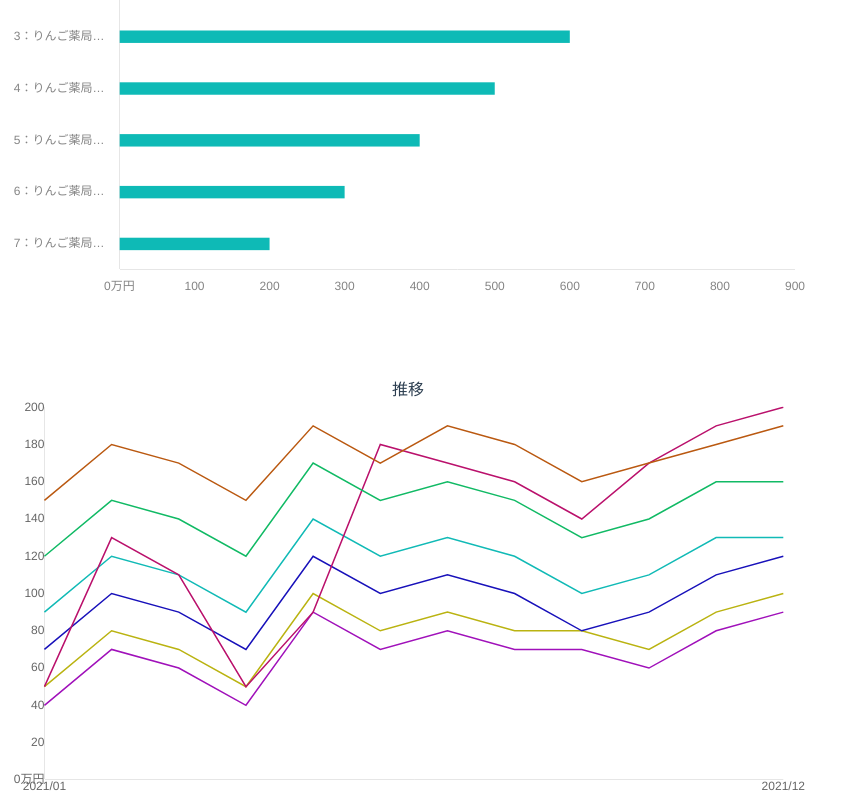
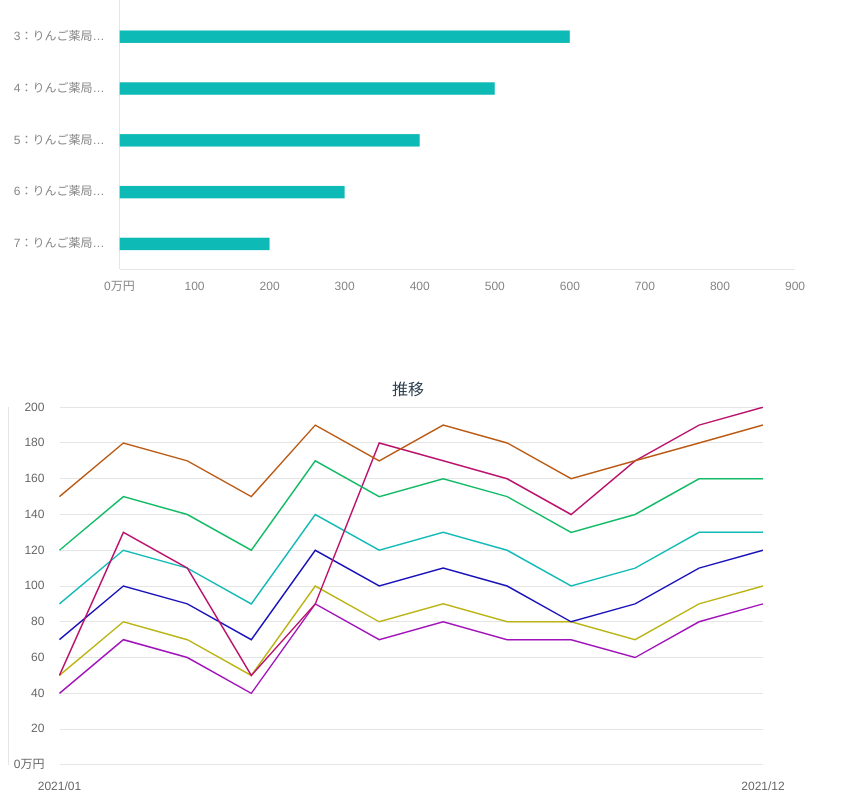
Before and after one commit to yokoyama-kenta/chart, a Vue app: page / in a window 1280 px wide. Shown: the part 184-984 px from the top of the page, without its empty margins (0-860 px from the left). Built offline with nearby package versions, Linux system fonts and the light colour scheme.

Commit message:
推移グラフデザイン調整

```diff
--- a/src/components/Chart/Transition.vue
+++ b/src/components/Chart/Transition.vue
@@ -5,7 +5,7 @@
       v-if="isLoaded"
       :chartData="{
         datasets,
-        labels
+        labels,
       }"
       :options="options"
     />
@@ -13,24 +13,24 @@
 </template>
 
 <script>
-  import axios from 'axios'
-  import LineChart from './Base/LineChart.vue'
-  import moment from 'moment'
+import axios from "axios";
+import LineChart from "./Base/LineChart.vue";
+import moment from "moment";
 
 export default {
   components: {
-      LineChart
+    LineChart,
   },
-    data () {
+  data() {
     return {
       datasets: [],
       labels: [],
-        isLoaded: false
-      }
+      isLoaded: false,
+    };
   },
-    async mounted () {
-      await this.getData()
-      this.isLoaded = true
+  async mounted() {
+    await this.getData();
+    this.isLoaded = true;
   },
   computed: {
     options() {
@@ -42,10 +42,9 @@
             {
               gridLines: {
                 color: "transparent",
-                  zeroLineColor: "#E6E6E6",
-
+                zeroLineColor: "transparent",
                 // display: false,
-                  drawTicks: false
+                drawTicks: false,
                 // drawOnChartArea: false
                 // drawBorder: false,
                 // display: false,
@@ -56,9 +55,12 @@
               ticks: {
                 beginAtZero: true,
                 callback: (value, index, values) => {
-                    return index === 0 || value === values[values.length - 1] ? moment(value).format('YYYY/MM') : ''
-                  }
-                }
+                  return index === 0 || value === values[values.length - 1]
+                    ? moment(value).format("YYYY/MM")
+                    : "";
+                },
+                padding: 15,
+              },
             },
           ],
           yAxes: [
@@ -67,81 +69,129 @@
                 color: "transparent",
                 zeroLineColor: "#E6E6E6",
                 drawOnChartArea: false,
-
                 // display: false,
                 // drawOnChartArea: false
-                  drawTicks: false
+                drawTicks: false,
                 // display: false,
                 // drawTicks: true
               },
               ticks: {
                 beginAtZero: true,
                 callback: (value, index, values) => {
-                    return value === values[values.length - 1] ? `${value}万円` : value.toLocaleString()
-                  }
-                }
+                  return value === values[values.length - 1]
+                    ? `${value}万円`
+                    : value.toLocaleString();
+                },
+                padding: 15,
+              },
             },
             {
               gridLines: {
-                  color: "transparent",
+                // color: "transparent",
                 zeroLineColor: "#E6E6E6",
-                  drawTicks: false
+                drawTicks: false,
               },
               ticks: {
-                  display: false
-                }
+                display: false,
               },
-            ]
+            },
+          ],
         },
         legend: {
-            display: false
+          display: true,
+          position: "right",
+          labels: {
+            padding: 35,
+            boxWidth: 30,
+            boxHeight: 3,
+            // fillStyle: this.datasets[0].color,
+            generateLabels: function (data) {
+              console.log(data);
+              // 凡例の表示
+              // const chartData = data.tooltip._data;
+              // const chartDataset = chartData.datasets[0];
+              // const chartLabels = chartData.labels;
+
+              const legendArray = [];
+
+              // for (let i = 0; i < chartLabels.length; i++) {
+              //   const eachLabel = chartLabels[i];
+              //   const eachData = chartDataset.data[i];
+              //   const backgroundColor = chartDataset.backgroundColor[i];
+
+              //   const eachLengend = {
+              //       // 表示されるラベル
+              //       text: `${eachLabel} ( ${eachData} )`,
+              //       // 凡例ボックスの塗りつぶしスタイル
+              //       fillStyle: backgroundColor,
+              //       //  trueの場合、この項目は非表示のデータセットを表します。ラベルは取り消し線を伴ってレンダリングされます
+              //       hidden: false,
+              //       // ボックス枠用。次をご覧ください。https://developer.mozilla.org/en/docs/Web/API/CanvasRenderingContext2D/lineCap
+              //       lineCap: "square",
+              //       // ボックス枠用。次をご覧ください。https://developer.mozilla.org/en-US/docs/Web/API/CanvasRenderingContext2D/setLineDash
+              //       lineDash: [0],
+              //       // ボックス枠用。次をご覧ください。https://developer.mozilla.org/en-US/docs/Web/API/CanvasRenderingContext2D/lineDashOffset
+              //       lineDashOffset: 0,
+              //       // ボックス枠用。次をご覧ください。https://developer.mozilla.org/en-US/docs/Web/API/CanvasRenderingContext2D/lineJoin
+              //       lineJoin: "bevel",
+              //       // 枠線の幅
+              //       lineWidth: 1,
+              //       // 凡例ボックスのストロークスタイル
+              //       strokeStyle: "",
+              //       // 凡例ボックスのポイントスタイル（usePointStyleがtrueの場合にのみ使用されます）
+              //       pointStyle: ""
+              //   };
+              //   legendArray.push(eachLengend);
+              // } // end for
+              return legendArray;
             },
-          tooltips:{
-            mode:'label' //マウスオーバー時に表示されるtooltip
-          }
-        }
-      }
+          },
+        },
+        tooltips: {
+          mode: "label", //マウスオーバー時に表示されるtooltip
+        },
+      };
+    },
   },
   methods: {
-      async getData () {
+    async getData() {
       // 月ごとにリクエスト
-        const chartData = await axios.get('/mock/chart/transition.json')
-          .then(response => {
+      const chartData = await axios
+        .get("/mock/chart/transition.json")
+        .then((response) => {
           // 合計を降順にソートして返す
-            response.data.data.sort(
-              (a,b) => {
+          response.data.data.sort((a, b) => {
             const totalA = a.data.reduce((sum, element) => {
-                  return sum + element
-                }, 0)
+              return sum + element;
+            }, 0);
             const totalB = b.data.reduce((sum, element) => {
-                  return sum + element
-                }, 0)
-                return (totalA < totalB ? 1 : -1)
-              }
-            )
-            return response.data
+              return sum + element;
+            }, 0);
+            return totalA < totalB ? 1 : -1;
+          });
+          return response.data;
         })
-          .catch(error => console.log(error))
+        .catch((error) => console.log(error));
 
-        this.datasets = chartData.data.map(item => {
+      this.datasets = chartData.data.map((item) => {
         return {
           label: item.name,
           borderColor: item.color,
-            backgroundColor:"rgba(255,0,0,0)",
+          backgroundColor: "rgba(255,0,0,0)",
           data: item.data,
           lineTension: 0,
           borderWidth: 1.5,
           pointRadius: 0,
-            pointHitRadius: 10
-          }
-        })
+          pointHitRadius: 10,
+        };
+      });
 
       this.labels = chartData.data[0].data.map((item, index) => {
-          return moment(chartData.start).set('month', index).format('YYYY-MM-DD')
-        })
-      }
-    }
-  }
+        return moment(chartData.start).set("month", index).format("YYYY-MM-DD");
+      });
+    },
+  },
+};
 </script>
 
 <style>
```
Lines whose indentation alone changed are shown as unchanged.
